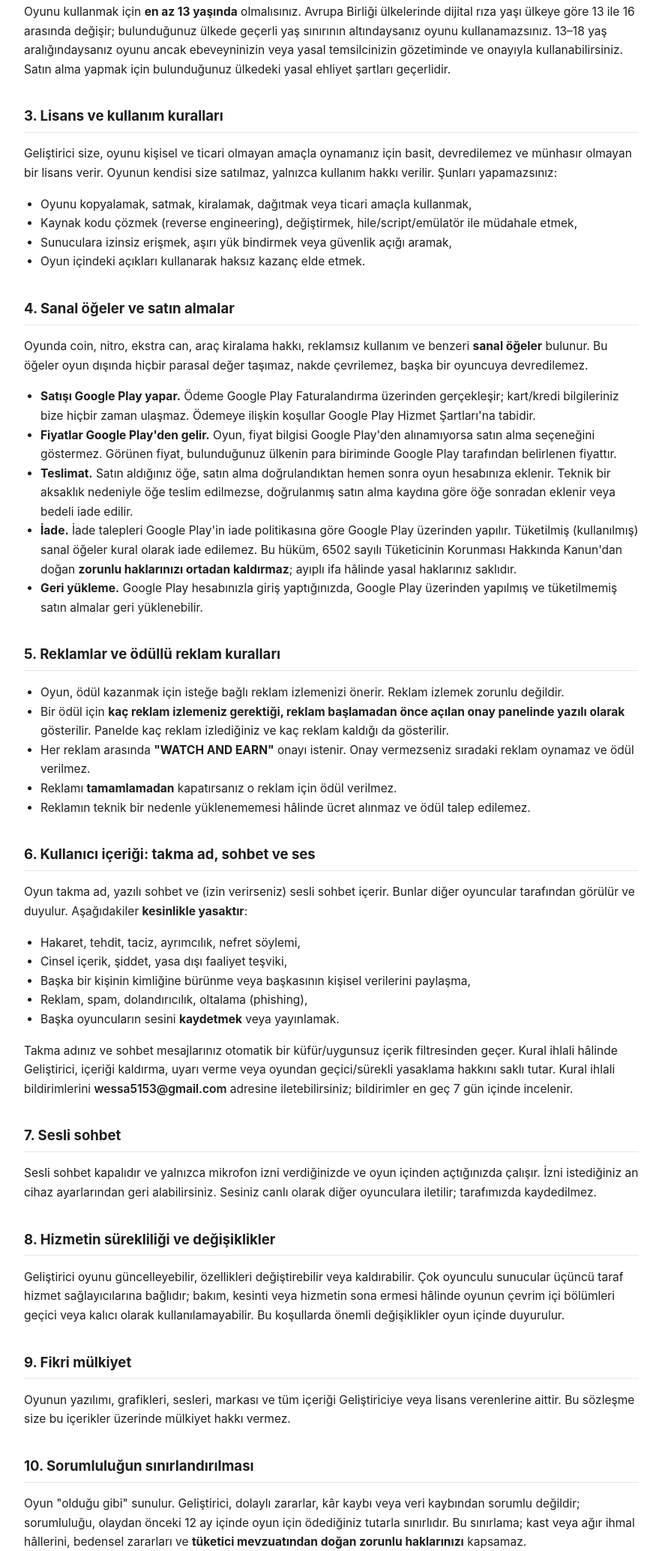
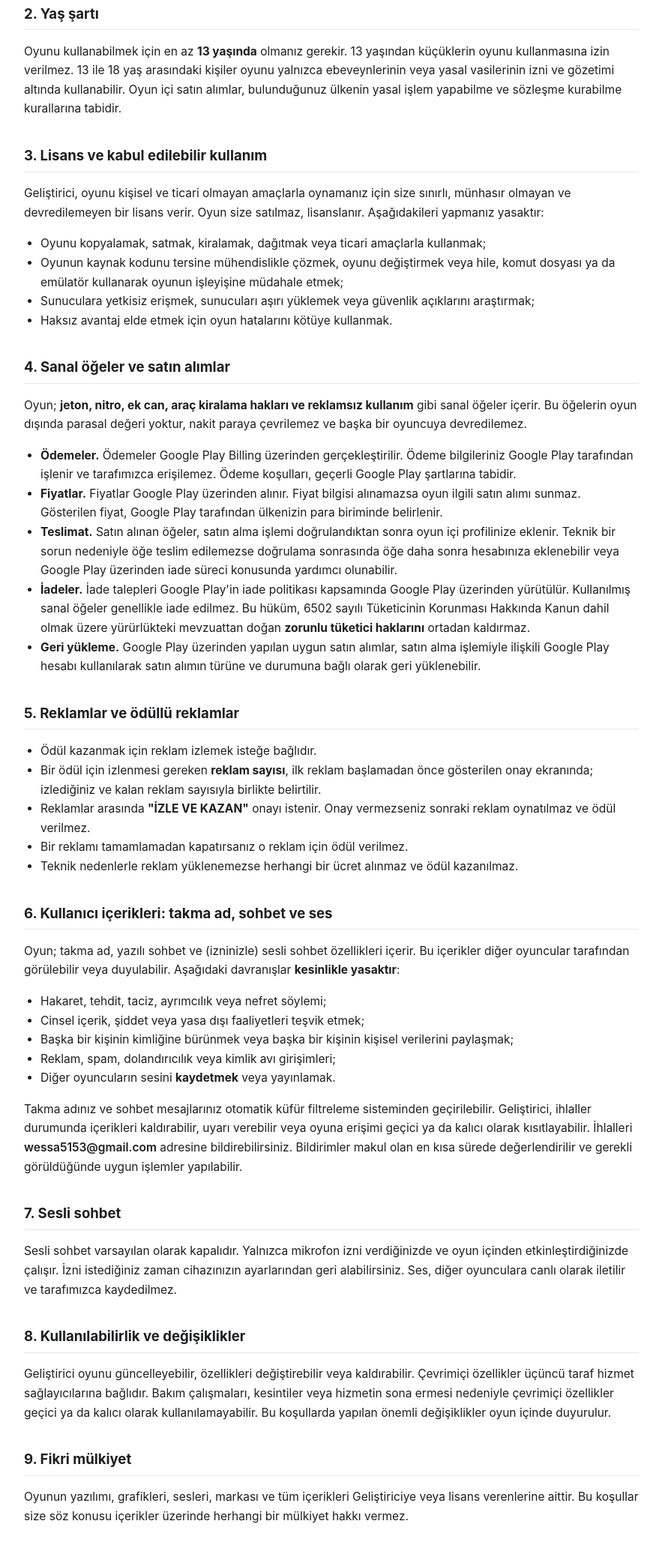
Before and after one commit to wessa5153-del/roll-legal, a plain HTML site: page kosullar.html in a window 1280 px wide. Shown: the part 423-2492 px from the top of the page at 75% size, without its empty margins (198-1081 px from the left). Drawn offline with Linux system fonts and the light colour scheme.

Commit message:
Update kosullar.html

````diff
--- a/kosullar.html
+++ b/kosullar.html
@@ -1,3 +1,4 @@
+```html
 <!DOCTYPE html>
 <html lang="tr">
 <head>
@@ -13,23 +14,17 @@
   h2 { font-size:1.16rem; margin:34px 0 8px; padding-bottom:6px; border-bottom:1px solid #e5e7eb; }
   p, li { font-size:.97rem; }
   .meta { color:#5b6470; font-size:.88rem; margin:0 0 22px; }
-  table { border-collapse:collapse; width:100%; margin:10px 0 16px; font-size:.9rem; }
-  th, td { border:1px solid #d7dbe0; padding:8px 10px; vertical-align:top; text-align:left; }
-  th { background:#f4f6f8; }
   .box { background:#f7f8fa; border-left:4px solid #3b82f6; padding:12px 14px; margin:16px 0; border-radius:4px; }
   .fill { font-weight:600; }
   a { color:#1652b8; }
-  ul, ol { padding-left:22px; }
+  ul { padding-left:22px; }
   code { background:#f1f3f5; padding:1px 5px; border-radius:3px; font-size:.88em; }
   @media (prefers-color-scheme: dark) {
     body { background:#14161a; color:#e6e8eb; }
     h2 { border-bottom-color:#2c3038; }
-    th, td { border-color:#2c3038; }
-    th { background:#1d2126; }
     .box { background:#1b1f24; border-left-color:#4b8ef7; }
     a { color:#7fb0ff; }
     code { background:#22262c; }
-    .fill { font-weight:600; }
     .meta { color:#9aa3ae; }
   }
 </style>
@@ -38,112 +33,89 @@
 <div class="wrap">
 
 <h1>Kullanım Koşulları (Son Kullanıcı Sözleşmesi)</h1>
-<p class="meta">Uygulama: <strong>Roll?</strong> (paket adı <code>com.berkan.roll</code>) · Yürürlük tarihi: <span class="fill">16.11.2026</span> · Sürüm 1.0</p>
+<p class="meta">Uygulama: <strong>Roll?</strong> (paket <code>com.berkan.roll</code>) · Yürürlük tarihi: <span class="fill">20 Kasım 2026</span> · Sürüm 1.1</p>
 
 <div class="box">
-Oyunu ilk açtığınızda bu koşulları okuyup kabul etmeniz istenir. Kabul etmeniz hâlinde bu metin sizinle
-<span class="fill">Berkan Bilgiç</span> arasında bağlayıcı bir sözleşme olur. Kabul etmiyorsanız oyunu kullanmayınız.
+Oyunu ilk kez açtığınızda bu koşulları okuyup kabul etmeniz istenir. Kabul etmeniz hâlinde bu koşullar sizinle
+<span class="fill">Berkan Bilgiç</span> arasında bağlayıcı bir sözleşme oluşturur. Kabul etmiyorsanız lütfen oyunu kullanmayın.
 </div>
 
 <h2>1. Taraflar</h2>
-<p>Bu sözleşme, <span class="fill">Berkan Bilgiç</span> (<span class="fill">Türkiye</span>, e-posta:
-<span class="fill">wessa5153@gmail.com</span>) ("Geliştirici") ile <strong>Roll?</strong> oyununu kullanan siz ("Oyuncu") arasındadır.</p>
+<p>Bu sözleşme, <span class="fill">Berkan Bilgiç</span> (<span class="fill">Türkiye</span>,
+e-posta: <span class="fill">wessa5153@gmail.com</span>) ("Geliştirici") ile <strong>Roll?</strong> oyununun oyuncusu olan sizin ("Oyuncu") aranızdadır.</p>
 
 <h2>2. Yaş şartı</h2>
-<p>Oyunu kullanmak için <strong>en az 13 yaşında</strong> olmalısınız. Avrupa Birliği ülkelerinde dijital rıza yaşı
-ülkeye göre 13 ile 16 arasında değişir; bulunduğunuz ülkede geçerli yaş sınırının altındaysanız oyunu kullanamazsınız.
-13–18 yaş aralığındaysanız oyunu ancak ebeveyninizin veya yasal temsilcinizin gözetiminde ve onayıyla kullanabilirsiniz.
-Satın alma yapmak için bulunduğunuz ülkedeki yasal ehliyet şartları geçerlidir.</p>
+<p>Oyunu kullanabilmek için en az <strong>13 yaşında</strong> olmanız gerekir. 13 yaşından küçüklerin oyunu kullanmasına izin verilmez. 13 ile 18 yaş arasındaki kişiler oyunu yalnızca ebeveynlerinin veya yasal vasilerinin izni ve gözetimi altında kullanabilir. Oyun içi satın alımlar, bulunduğunuz ülkenin yasal işlem yapabilme ve sözleşme kurabilme kurallarına tabidir.</p>
 
-<h2>3. Lisans ve kullanım kuralları</h2>
-<p>Geliştirici size, oyunu kişisel ve ticari olmayan amaçla oynamanız için basit, devredilemez ve münhasır olmayan
-bir lisans verir. Oyunun kendisi size satılmaz, yalnızca kullanım hakkı verilir. Şunları yapamazsınız:</p>
+<h2>3. Lisans ve kabul edilebilir kullanım</h2>
+<p>Geliştirici, oyunu kişisel ve ticari olmayan amaçlarla oynamanız için size sınırlı, münhasır olmayan ve devredilemeyen bir lisans verir. Oyun size satılmaz, lisanslanır. Aşağıdakileri yapmanız yasaktır:</p>
 <ul>
-<li>Oyunu kopyalamak, satmak, kiralamak, dağıtmak veya ticari amaçla kullanmak,</li>
-<li>Kaynak kodu çözmek (reverse engineering), değiştirmek, hile/script/emülatör ile müdahale etmek,</li>
-<li>Sunuculara izinsiz erişmek, aşırı yük bindirmek veya güvenlik açığı aramak,</li>
-<li>Oyun içindeki açıkları kullanarak haksız kazanç elde etmek.</li>
+<li>Oyunu kopyalamak, satmak, kiralamak, dağıtmak veya ticari amaçlarla kullanmak;</li>
+<li>Oyunun kaynak kodunu tersine mühendislikle çözmek, oyunu değiştirmek veya hile, komut dosyası ya da emülatör kullanarak oyunun işleyişine müdahale etmek;</li>
+<li>Sunuculara yetkisiz erişmek, sunucuları aşırı yüklemek veya güvenlik açıklarını araştırmak;</li>
+<li>Haksız avantaj elde etmek için oyun hatalarını kötüye kullanmak.</li>
 </ul>
 
-<h2>4. Sanal öğeler ve satın almalar</h2>
-<p>Oyunda coin, nitro, ekstra can, araç kiralama hakkı, reklamsız kullanım ve benzeri <strong>sanal öğeler</strong>
-bulunur. Bu öğeler oyun dışında hiçbir parasal değer taşımaz, nakde çevrilemez, başka bir oyuncuya devredilemez.</p>
+<h2>4. Sanal öğeler ve satın alımlar</h2>
+<p>Oyun; <strong>jeton, nitro, ek can, araç kiralama hakları ve reklamsız kullanım</strong> gibi sanal öğeler içerir.
+Bu öğelerin oyun dışında parasal değeri yoktur, nakit paraya çevrilemez ve başka bir oyuncuya devredilemez.</p>
 <ul>
-<li><strong>Satışı Google Play yapar.</strong> Ödeme Google Play Faturalandırma üzerinden gerçekleşir; kart/kredi bilgileriniz
-bize hiçbir zaman ulaşmaz. Ödemeye ilişkin koşullar Google Play Hizmet Şartları'na tabidir.</li>
-<li><strong>Fiyatlar Google Play'den gelir.</strong> Oyun, fiyat bilgisi Google Play'den alınamıyorsa satın alma seçeneğini
-göstermez. Görünen fiyat, bulunduğunuz ülkenin para biriminde Google Play tarafından belirlenen fiyattır.</li>
-<li><strong>Teslimat.</strong> Satın aldığınız öğe, satın alma doğrulandıktan hemen sonra oyun hesabınıza eklenir.
-Teknik bir aksaklık nedeniyle öğe teslim edilmezse, doğrulanmış satın alma kaydına göre öğe sonradan eklenir veya
-bedeli iade edilir.</li>
-<li><strong>İade.</strong> İade talepleri Google Play'in iade politikasına göre Google Play üzerinden yapılır.
-Tüketilmiş (kullanılmış) sanal öğeler kural olarak iade edilemez. Bu hüküm, 6502 sayılı Tüketicinin Korunması
-Hakkında Kanun'dan doğan <strong>zorunlu haklarınızı ortadan kaldırmaz</strong>; ayıplı ifa hâlinde yasal haklarınız saklıdır.</li>
-<li><strong>Geri yükleme.</strong> Google Play hesabınızla giriş yaptığınızda, Google Play üzerinden yapılmış ve
-tüketilmemiş satın almalar geri yüklenebilir.</li>
+<li><strong>Ödemeler.</strong> Ödemeler Google Play Billing üzerinden gerçekleştirilir. Ödeme bilgileriniz Google Play tarafından işlenir ve tarafımızca erişilemez. Ödeme koşulları, geçerli Google Play şartlarına tabidir.</li>
+<li><strong>Fiyatlar.</strong> Fiyatlar Google Play üzerinden alınır. Fiyat bilgisi alınamazsa oyun ilgili satın alımı sunmaz. Gösterilen fiyat, Google Play tarafından ülkenizin para biriminde belirlenir.</li>
+<li><strong>Teslimat.</strong> Satın alınan öğeler, satın alma işlemi doğrulandıktan sonra oyun içi profilinize eklenir. Teknik bir sorun nedeniyle öğe teslim edilemezse doğrulama sonrasında öğe daha sonra hesabınıza eklenebilir veya Google Play üzerinden iade süreci konusunda yardımcı olunabilir.</li>
+<li><strong>İadeler.</strong> İade talepleri Google Play'in iade politikası kapsamında Google Play üzerinden yürütülür. Kullanılmış sanal öğeler genellikle iade edilmez. Bu hüküm, 6502 sayılı Tüketicinin Korunması Hakkında Kanun dahil olmak üzere yürürlükteki mevzuattan doğan <strong>zorunlu tüketici haklarını</strong> ortadan kaldırmaz.</li>
+<li><strong>Geri yükleme.</strong> Google Play üzerinden yapılan uygun satın alımlar, satın alma işlemiyle ilişkili Google Play hesabı kullanılarak satın alımın türüne ve durumuna bağlı olarak geri yüklenebilir.</li>
 </ul>
 
-<h2>5. Reklamlar ve ödüllü reklam kuralları</h2>
+<h2>5. Reklamlar ve ödüllü reklamlar</h2>
 <ul>
-<li>Oyun, ödül kazanmak için isteğe bağlı reklam izlemenizi önerir. Reklam izlemek zorunlu değildir.</li>
-<li>Bir ödül için <strong>kaç reklam izlemeniz gerektiği, reklam başlamadan önce açılan onay panelinde yazılı olarak</strong>
-gösterilir. Panelde kaç reklam izlediğiniz ve kaç reklam kaldığı da gösterilir.</li>
-<li>Her reklam arasında <strong>"WATCH AND EARN"</strong> onayı istenir. Onay vermezseniz sıradaki reklam oynamaz ve
-ödül verilmez.</li>
-<li>Reklamı <strong>tamamlamadan</strong> kapatırsanız o reklam için ödül verilmez.</li>
-<li>Reklamın teknik bir nedenle yüklenememesi hâlinde ücret alınmaz ve ödül talep edilemez.</li>
+<li>Ödül kazanmak için reklam izlemek isteğe bağlıdır.</li>
+<li>Bir ödül için izlenmesi gereken <strong>reklam sayısı</strong>, ilk reklam başlamadan önce gösterilen onay ekranında; izlediğiniz ve kalan reklam sayısıyla birlikte belirtilir.</li>
+<li>Reklamlar arasında <strong>"İZLE VE KAZAN"</strong> onayı istenir. Onay vermezseniz sonraki reklam oynatılmaz ve ödül verilmez.</li>
+<li>Bir reklamı tamamlamadan kapatırsanız o reklam için ödül verilmez.</li>
+<li>Teknik nedenlerle reklam yüklenemezse herhangi bir ücret alınmaz ve ödül kazanılmaz.</li>
 </ul>
 
-<h2>6. Kullanıcı içeriği: takma ad, sohbet ve ses</h2>
-<p>Oyun takma ad, yazılı sohbet ve (izin verirseniz) sesli sohbet içerir. Bunlar diğer oyuncular tarafından görülür
-ve duyulur. Aşağıdakiler <strong>kesinlikle yasaktır</strong>:</p>
+<h2>6. Kullanıcı içerikleri: takma ad, sohbet ve ses</h2>
+<p>Oyun; takma ad, yazılı sohbet ve (izninizle) sesli sohbet özellikleri içerir. Bu içerikler diğer oyuncular tarafından görülebilir veya duyulabilir. Aşağıdaki davranışlar <strong>kesinlikle yasaktır</strong>:</p>
 <ul>
-<li>Hakaret, tehdit, taciz, ayrımcılık, nefret söylemi,</li>
-<li>Cinsel içerik, şiddet, yasa dışı faaliyet teşviki,</li>
-<li>Başka bir kişinin kimliğine bürünme veya başkasının kişisel verilerini paylaşma,</li>
-<li>Reklam, spam, dolandırıcılık, oltalama (phishing),</li>
-<li>Başka oyuncuların sesini <strong>kaydetmek</strong> veya yayınlamak.</li>
+<li>Hakaret, tehdit, taciz, ayrımcılık veya nefret söylemi;</li>
+<li>Cinsel içerik, şiddet veya yasa dışı faaliyetleri teşvik etmek;</li>
+<li>Başka bir kişinin kimliğine bürünmek veya başka bir kişinin kişisel verilerini paylaşmak;</li>
+<li>Reklam, spam, dolandırıcılık veya kimlik avı girişimleri;</li>
+<li>Diğer oyuncuların sesini <strong>kaydetmek</strong> veya yayınlamak.</li>
 </ul>
-<p>Takma adınız ve sohbet mesajlarınız otomatik bir küfür/uygunsuz içerik filtresinden geçer. Kural ihlali hâlinde
-Geliştirici, içeriği kaldırma, uyarı verme veya oyundan geçici/sürekli yasaklama hakkını saklı tutar. Kural ihlali
-bildirimlerini <span class="fill">wessa5153@gmail.com</span> adresine iletebilirsiniz; bildirimler en geç 7 gün içinde incelenir.</p>
+<p>Takma adınız ve sohbet mesajlarınız otomatik küfür filtreleme sisteminden geçirilebilir. Geliştirici, ihlaller durumunda içerikleri kaldırabilir, uyarı verebilir veya oyuna erişimi geçici ya da kalıcı olarak kısıtlayabilir. İhlalleri <span class="fill">wessa5153@gmail.com</span> adresine bildirebilirsiniz. Bildirimler makul olan en kısa sürede değerlendirilir ve gerekli görüldüğünde uygun işlemler yapılabilir.</p>
 
 <h2>7. Sesli sohbet</h2>
-<p>Sesli sohbet kapalıdır ve yalnızca mikrofon izni verdiğinizde ve oyun içinden açtığınızda çalışır. İzni istediğiniz an
-cihaz ayarlarından geri alabilirsiniz. Sesiniz canlı olarak diğer oyunculara iletilir; tarafımızda kaydedilmez.</p>
+<p>Sesli sohbet varsayılan olarak kapalıdır. Yalnızca mikrofon izni verdiğinizde ve oyun içinden etkinleştirdiğinizde çalışır.
+İzni istediğiniz zaman cihazınızın ayarlarından geri alabilirsiniz. Ses, diğer oyunculara canlı olarak iletilir ve tarafımızca kaydedilmez.</p>
 
-<h2>8. Hizmetin sürekliliği ve değişiklikler</h2>
-<p>Geliştirici oyunu güncelleyebilir, özellikleri değiştirebilir veya kaldırabilir. Çok oyunculu sunucular üçüncü taraf
-hizmet sağlayıcılarına bağlıdır; bakım, kesinti veya hizmetin sona ermesi hâlinde oyunun çevrim içi bölümleri
-geçici veya kalıcı olarak kullanılamayabilir. Bu koşullarda önemli değişiklikler oyun içinde duyurulur.</p>
+<h2>8. Kullanılabilirlik ve değişiklikler</h2>
+<p>Geliştirici oyunu güncelleyebilir, özellikleri değiştirebilir veya kaldırabilir. Çevrimiçi özellikler üçüncü taraf hizmet sağlayıcılarına bağlıdır. Bakım çalışmaları, kesintiler veya hizmetin sona ermesi nedeniyle çevrimiçi özellikler geçici ya da kalıcı olarak kullanılamayabilir. Bu koşullarda yapılan önemli değişiklikler oyun içinde duyurulur.</p>
 
 <h2>9. Fikri mülkiyet</h2>
-<p>Oyunun yazılımı, grafikleri, sesleri, markası ve tüm içeriği Geliştiriciye veya lisans verenlerine aittir.
-Bu sözleşme size bu içerikler üzerinde mülkiyet hakkı vermez.</p>
+<p>Oyunun yazılımı, grafikleri, sesleri, markası ve tüm içerikleri Geliştiriciye veya lisans verenlerine aittir.
+Bu koşullar size söz konusu içerikler üzerinde herhangi bir mülkiyet hakkı vermez.</p>
 
 <h2>10. Sorumluluğun sınırlandırılması</h2>
-<p>Oyun "olduğu gibi" sunulur. Geliştirici, dolaylı zararlar, kâr kaybı veya veri kaybından sorumlu değildir;
-sorumluluğu, olaydan önceki 12 ay içinde oyun için ödediğiniz tutarla sınırlıdır. Bu sınırlama;
-kast veya ağır ihmal hâllerini, bedensel zararları ve <strong>tüketici mevzuatından doğan zorunlu haklarınızı</strong>
-kapsamaz.</p>
+<p>Oyun "olduğu gibi" sunulur. Yürürlükteki mevzuatın izin verdiği ölçüde Geliştirici; dolaylı zararlardan, kâr kaybından veya veri kaybından sorumlu değildir. Sorumluluk, olaydan önceki 12 ay içinde oyun için ödediğiniz tutarla sınırlıdır. Bu sınırlamalar kasıtlı davranış veya ağır ihmal, kişisel yaralanma ya da <strong>zorunlu tüketici hakları</strong> için geçerli değildir.</p>
 
 <h2>11. Sözleşmenin sona ermesi</h2>
-<p>Bu koşulları ihlal etmeniz hâlinde erişiminiz askıya alınabilir veya sonlandırılabilir. Oyunu silerek bu sözleşmeyi
-dilediğiniz zaman sona erdirebilirsiniz; ancak bu durumda ödenmiş bedellerin iadesi doğmaz (zorunlu yasal haklar saklıdır).</p>
+<p>Bu koşulları ihlal etmeniz hâlinde oyuna erişiminiz geçici veya kalıcı olarak kısıtlanabilir. Oyunu cihazınızdan kaldırarak bu sözleşmeyi istediğiniz zaman sona erdirebilirsiniz. Zorunlu mevzuatın gerektirdiği durumlar dışında, yalnızca oyunu kaldırmanız nedeniyle daha önce yapılan ödemeler iade edilmez.</p>
 
 <h2>12. Uygulanacak hukuk ve yetkili merciler</h2>
-<p>Bu sözleşmeye Türkiye Cumhuriyeti hukuku uygulanır. Tüketici işlemlerinde, Ticaret Bakanlığı'nca ilan edilen
-parasal sınırlar çerçevesinde <strong>Tüketici Hakem Heyetleri</strong> ve <strong>Tüketici Mahkemeleri</strong> yetkilidir.
-Yurt dışında ikamet ediyorsanız, bulunduğunuz ülkenin tüketiciyi koruyan zorunlu hükümleri saklıdır.</p>
+<p>Bu koşullar Türkiye Cumhuriyeti kanunlarına tabidir. Tüketici uyuşmazlıklarında, yasal parasal sınırlar dahilinde Tüketici Hakem Heyetleri ve Tüketici Mahkemeleri yetkilidir. Yurt dışında ikamet ediyorsanız, ikamet ettiğiniz ülkedeki zorunlu tüketici koruma hükümleri saklıdır.</p>
 
-<h2>13. Uyuşmazlık dışı iletişim</h2>
-<p>Her türlü soru, talep ve şikâyet için: <span class="fill">wessa5153@gmail.com</span></p>
+<h2>13. İletişim</h2>
+<p><span class="fill">wessa5153@gmail.com</span></p>
 
 <p class="meta" style="margin-top:36px">
-<a href="index.html">← Tüm hukuki metinler</a> · <a href="gizlilik.html">Gizlilik Politikası</a> ·
+<a href="index.html">← Tüm yasal belgeler</a> · <a href="gizlilik.html">Gizlilik Politikası</a> ·
 <a href="terms.html">English version</a>
 </p>
 
 </div>
 </body>
 </html>
+```
````
